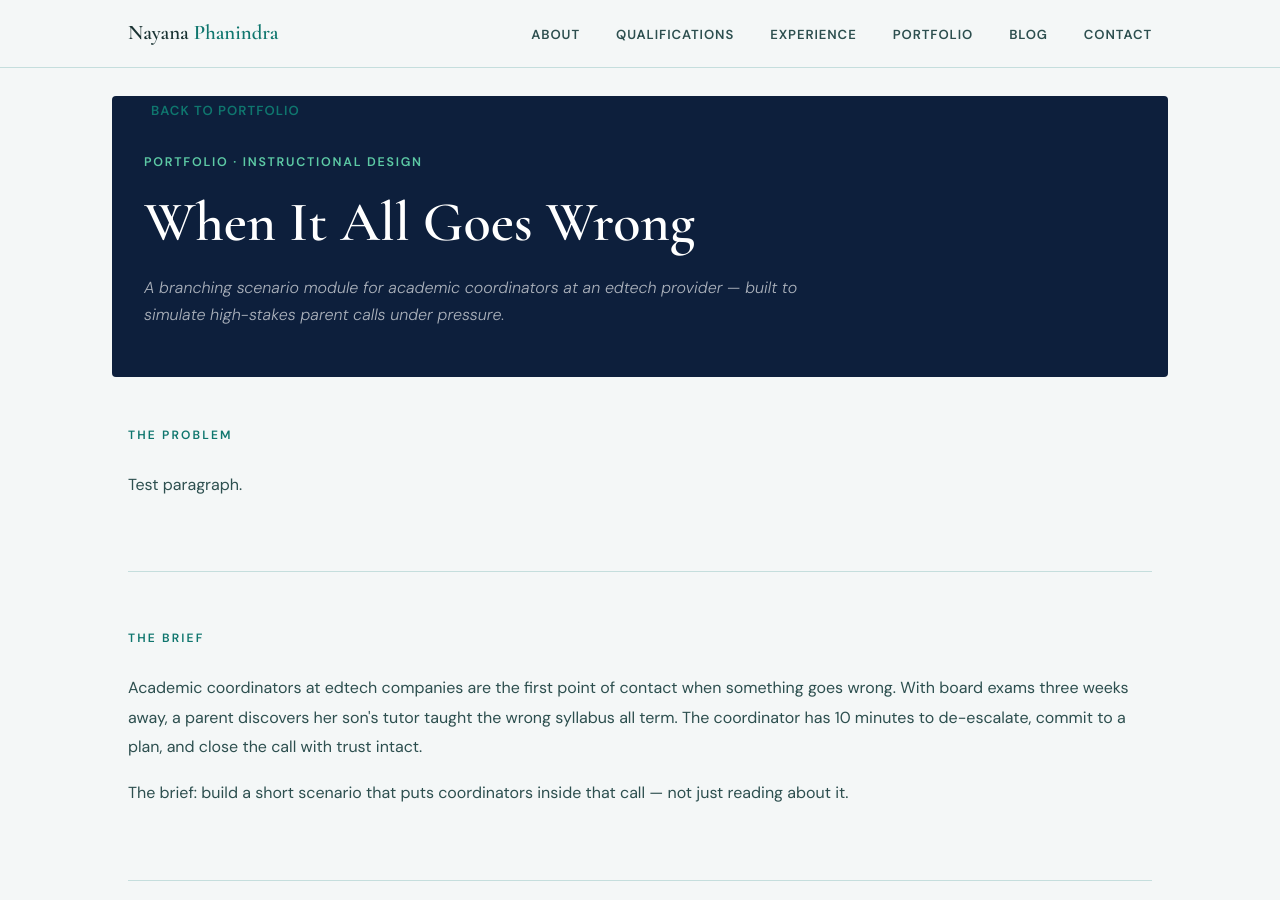
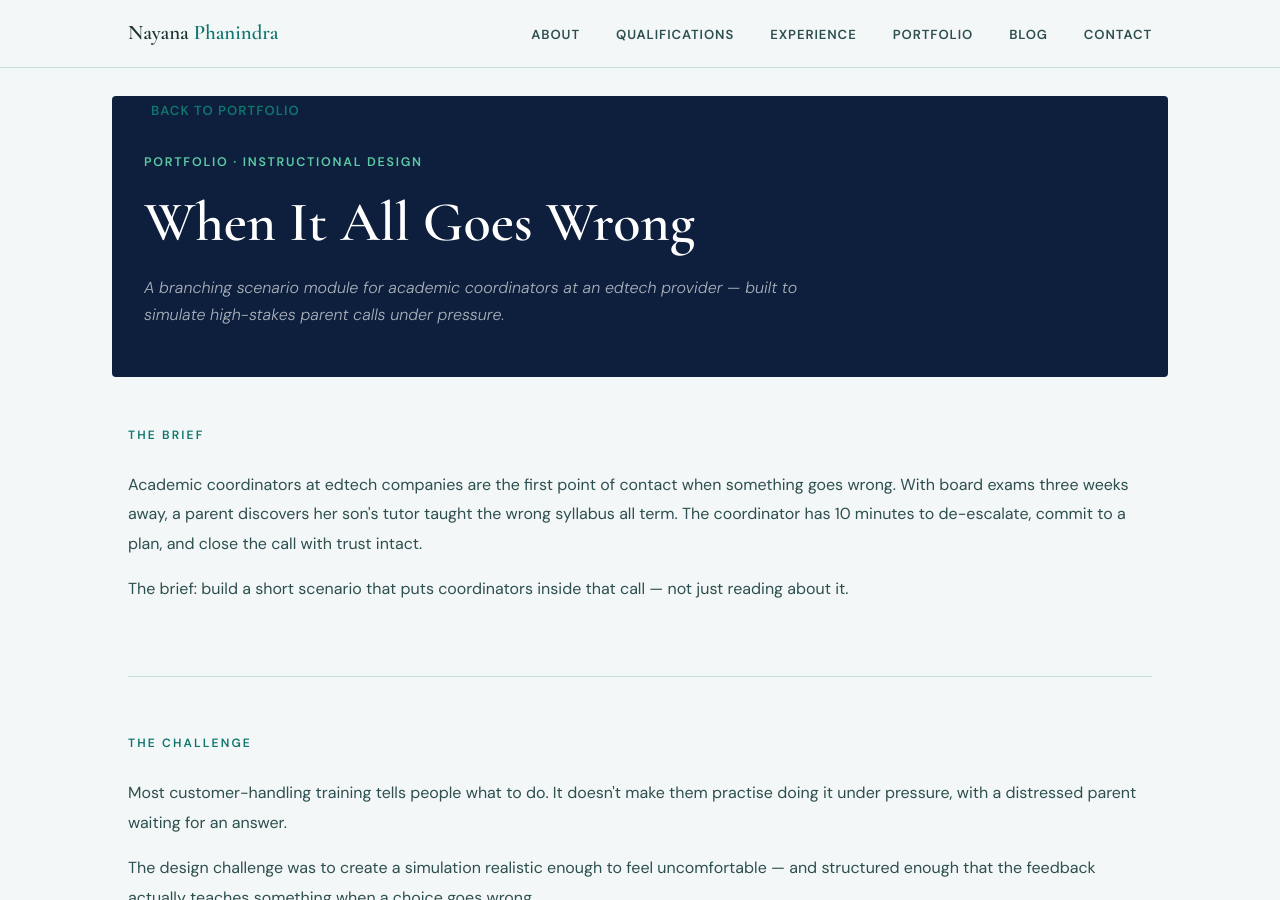
Before and after one commit to nayanaphanindra/nayanaphanindra.github.io, a Jekyll site: the page built from _portfolio/heard-storyline.md, in a window 1280 px wide and 900 px high. Built offline with Jekyll 4.4.1, drawn with Linux system fonts in a browser that asks for light colours.

Commit message:
Update heard-storyline.md

```diff
--- a/_portfolio/heard-storyline.md
+++ b/_portfolio/heard-storyline.md
@@ -221,11 +221,6 @@ excerpt: "A branching scenario module for academic coordinators at an edtech pro
 </div>
 
 <div class="port-section">
-  <span class="port-section-label">The Problem</span>
-  <p>Test paragraph.</p>
-</div>
-
-<div class="port-section">
   <span class="port-section-label">The Brief</span>
   <p>Academic coordinators at edtech companies are the first point of contact when something goes wrong. With board exams three weeks away, a parent discovers her son's tutor taught the wrong syllabus all term. The coordinator has 10 minutes to de-escalate, commit to a plan, and close the call with trust intact.</p>
   <p>The brief: build a short scenario that puts coordinators inside that call — not just reading about it.</p>
```
